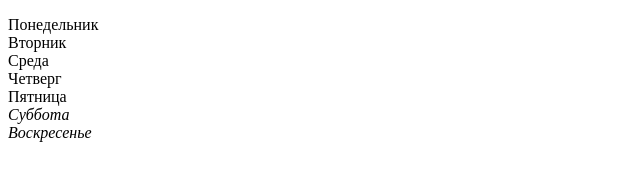
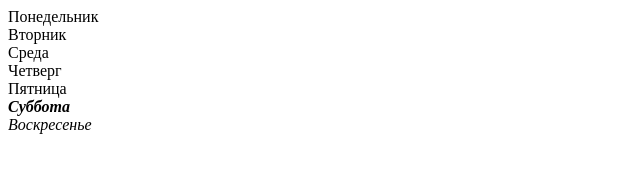
Before and after one commit to Valeri-dragon/-My_JS_complicated, a plain HTML site: page index.html in a window 1280 px wide. Shown: the whole page, without its empty margins (0-640 px from the left). Drawn offline with Linux system fonts and the light colour scheme.

Commit message:
modifided

```diff
--- a/index.html
+++ b/index.html
@@ -9,6 +9,13 @@
   <link rel="stylesheet" href="./style.css">
 </head>
 <body>
+  <div class="day-of-week"></div>
+  <div class="day-of-week"></div>
+  <div class="day-of-week"></div>
+  <div class="day-of-week"></div>
+  <div class="day-of-week"></div>
 
+  <div class="day-of-week"></div>
+  <div class="day-of-week"></div>
 </body>
 </html>
--- a/script.js
+++ b/script.js
@@ -1,6 +1,12 @@
-const body = document.querySelector('body');
+insert_days();
 
-const week = [
+function insert_days() {
+  let lines = document.querySelectorAll(".day-of-week");
+
+  let today_index = (6 + new Date().getDay()) % 7;
+  lines[today_index].classList.add("bold");
+
+  let days = [
     "Понедельник",
     "Вторник",
     "Среда",
@@ -9,21 +15,8 @@ const week = [
     "Суббота",
     "Воскресенье",
   ];
-
-let weekend= week.findIndex(function (item) {
-  if (item === "Суббота" || item === "Воскресенье")
-   return item;
+  days.forEach((day, i) => {
+    if (i == 5 || i == 6) lines[i].classList.add("italic");
+    lines[i].textContent = days[i];
   });
-
-const arr = week.splice(0, weekend).join("<br>");
-const arr2 = week.join("<br>");
-
-body.insertAdjacentHTML(
-  "beforeend",
-
-  `<p>${arr}<br>
-  <i>${arr2}</i>
-  </p>
-
-  `
-);
+}
--- a/style.css
+++ b/style.css
@@ -0,0 +1,6 @@
+.italic {
+  font-style: italic;
+}
+.bold {
+  font-weight: bold;
+}
```
Lines whose indentation alone changed are shown as unchanged.
